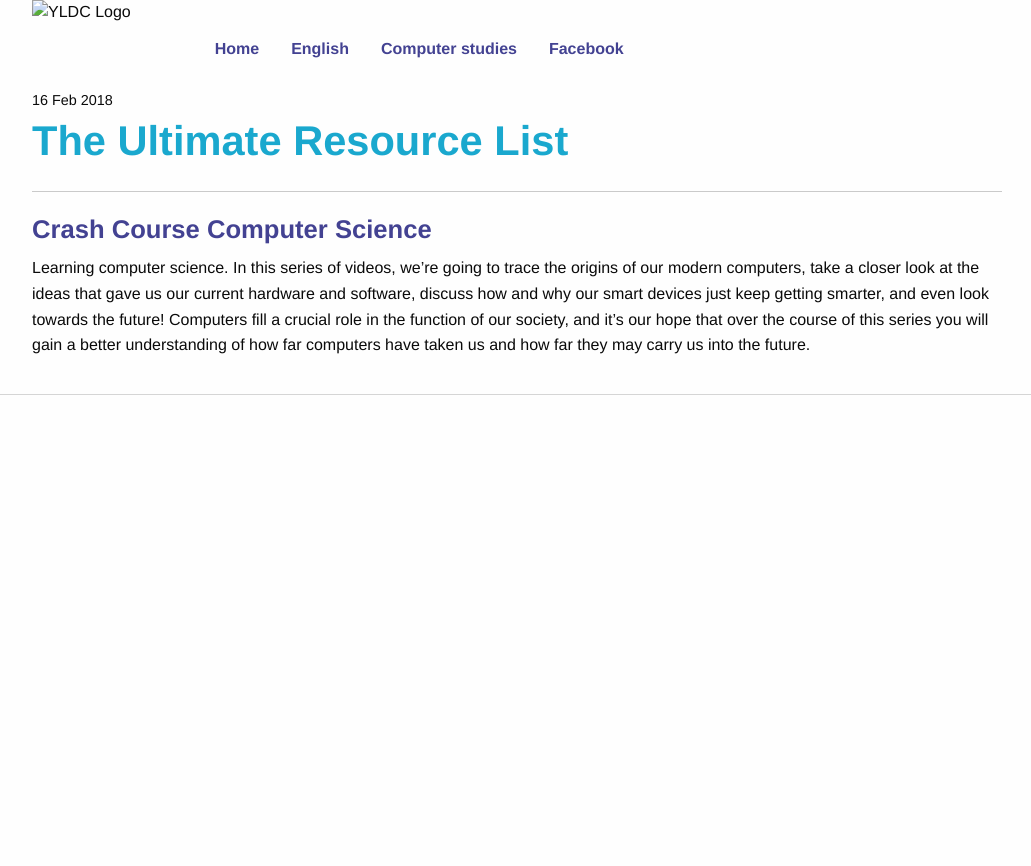
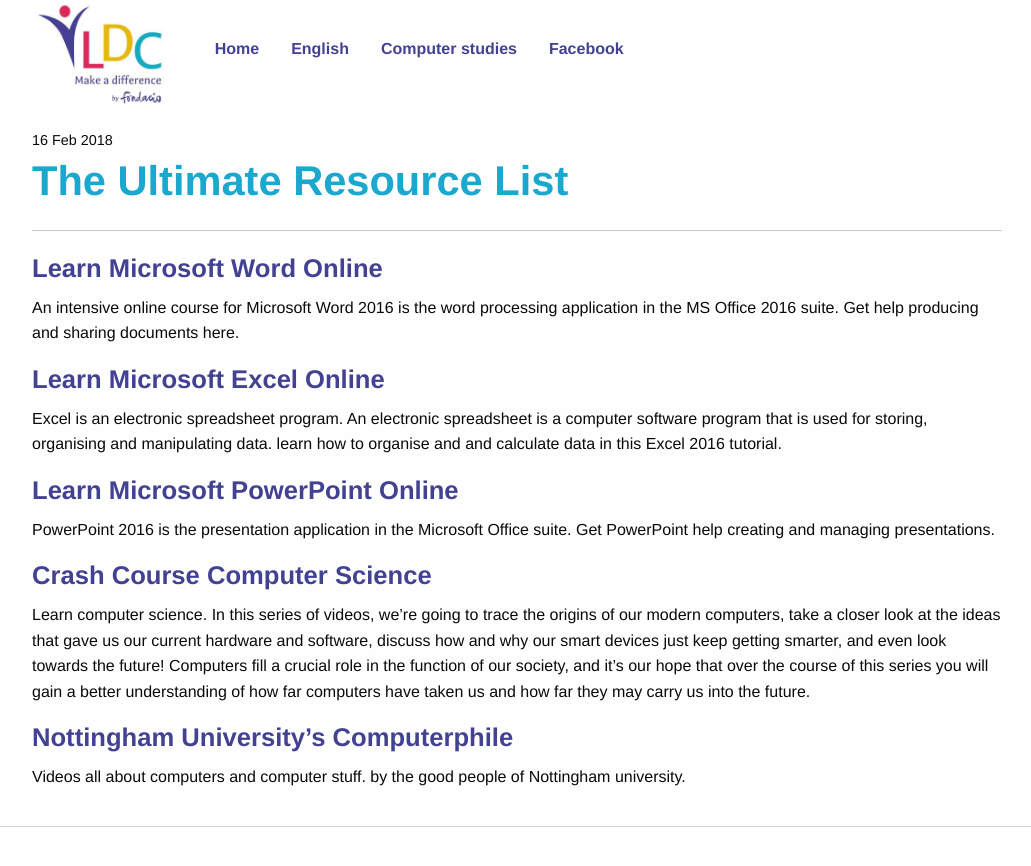
Before and after one commit to jazieltan/YLDC, a Jekyll site: the page built from _posts/2018-02-16-learning-links.md, in a window 1280 px wide. Shown: the top 866 px of the page, without its empty margins (123-1154 px from the left). Built offline with Jekyll 4.4.1, drawn with Linux system fonts in a browser that asks for light colours.

Commit message:
link fix, Blog updates.

```diff
--- a/_config.yml
+++ b/_config.yml
@@ -8,7 +8,7 @@
 markdown: kramdown
 permalink: /blog/:year/:month/:day/:title
 url:  https://jazieltan.github.io
-baseurl: /yldc
+baseurl: /yldc/
 sass:
     style: compressed
 
--- a/_posts/2018-02-16-learning-links.md
+++ b/_posts/2018-02-16-learning-links.md
@@ -5,6 +5,22 @@
 date: 2018-02-16
 ---
 
+### [Learn Microsoft Word Online](https://www.gcflearnfree.org/word2016/)
+
+An intensive online course for Microsoft Word 2016 is the word processing application in the MS Office 2016 suite. Get help producing and sharing documents here.
+
+### [Learn Microsoft Excel Online](https://www.gcflearnfree.org/excel2016/)
+
+Excel is an electronic spreadsheet program. An electronic spreadsheet is a computer software program that is used for storing, organising and manipulating data. learn how to organise and and calculate data in this Excel 2016 tutorial.
+
+### [Learn Microsoft PowerPoint Online](https://www.gcflearnfree.org/powerpoint2016/)
+
+PowerPoint 2016 is the presentation application in the Microsoft Office suite. Get PowerPoint help creating and managing presentations.
+
 ### [Crash Course Computer Science](https://www.youtube.com/watch?v=tpIctyqH29Q&list=PL8dPuuaLjXtNlUrzyH5r6jN9ulIgZBpdo)
 
-Learning computer science. In this series of videos, we're going to trace the origins of our modern computers, take a closer look at the ideas that gave us our current hardware and software, discuss how and why our smart devices just keep getting smarter, and even look towards the future! Computers fill a crucial role in the function of our society, and it's our hope that over the course of this series you will gain a better understanding of how far computers have taken us and how far they may carry us into the future.
+Learn computer science. In this series of videos, we're going to trace the origins of our modern computers, take a closer look at the ideas that gave us our current hardware and software, discuss how and why our smart devices just keep getting smarter, and even look towards the future! Computers fill a crucial role in the function of our society, and it's our hope that over the course of this series you will gain a better understanding of how far computers have taken us and how far they may carry us into the future.
+
+### [Nottingham University's Computerphile ](https://www.youtube.com/user/Computerphile)
+
+Videos all about computers and computer stuff. by the good people of Nottingham university.
```
